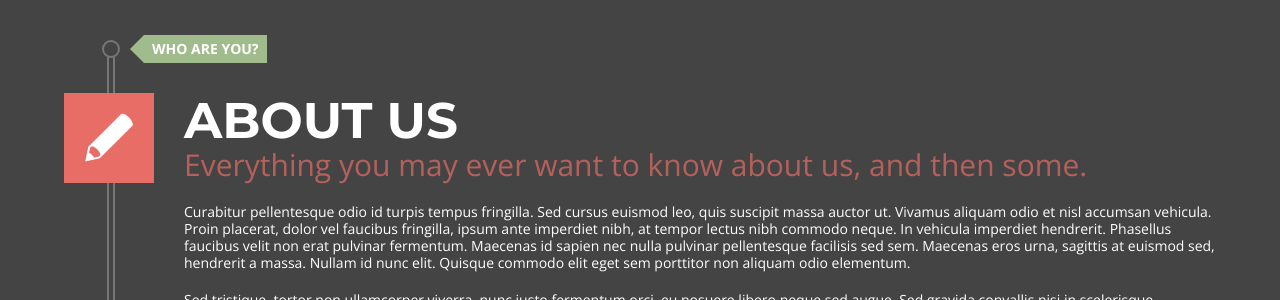
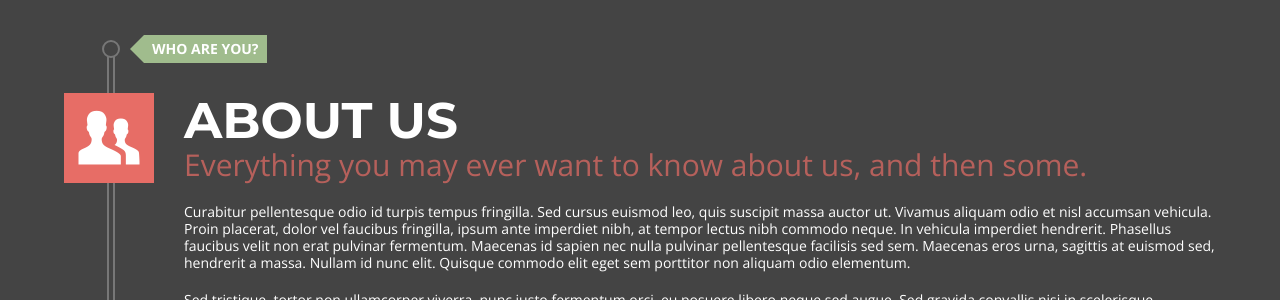
Before and after one commit to audioroger/rdw, a Jekyll site: the page built from about.html, in a window 1280 px wide. Shown: the part 308-608 px from the top of the page. Built offline with Jekyll 4.4.1, drawn with Linux system fonts in a browser that asks for light colours.

Commit message:
update about page

```diff
--- a/about.html
+++ b/about.html
@@ -8,7 +8,7 @@
 <div class="line"></div>
 <div class="title-info">
 	<div class="anchestor-page col2 col2a-border"><b class="caret"></b><a class="colfff" href="archive.html">Who are you?</a></div>
-	<div class="page-icon col1">&#9998;</div>
+	<div class="page-icon col1">&#128101;</div>
 	<h1>About Us</h1>
 	<h3 class="subtitle col1-text">Everything you may ever want to know about us, and then some.</h3>
 	<p>Curabitur pellentesque odio id turpis tempus fringilla. Sed cursus euismod leo, quis suscipit massa auctor ut. Vivamus aliquam odio et nisl accumsan vehicula. Proin placerat, dolor vel faucibus fringilla, ipsum ante imperdiet nibh, at tempor lectus nibh commodo neque. In vehicula imperdiet hendrerit. Phasellus faucibus velit non erat pulvinar fermentum. Maecenas id sapien nec nulla pulvinar pellentesque facilisis sed sem. Maecenas eros urna, sagittis at euismod sed, hendrerit a massa. Nullam id nunc elit. Quisque commodo elit eget sem porttitor non aliquam odio elementum.</p>
```
